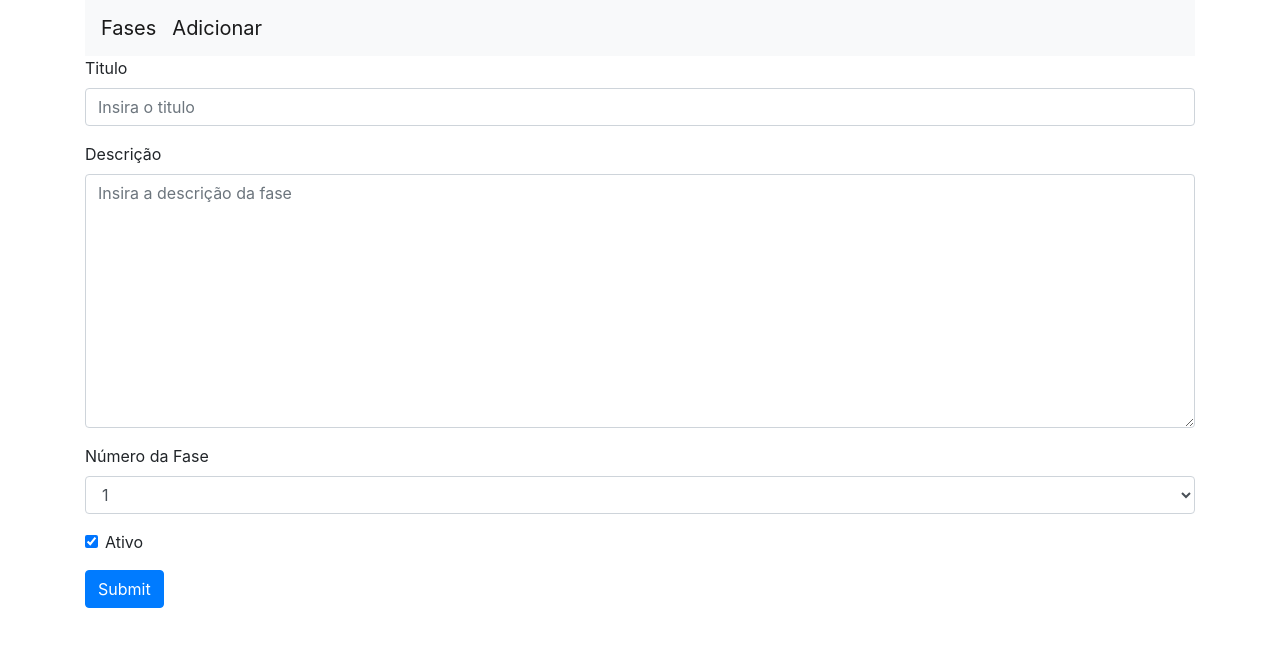
After one commit to TiagoGouvea/curso-php-2018, a PHP site: template desafio/view/fases/formAdd.html in a window 1280 px wide. The commit adds this page. Shown: the top 647 px of the page. Run offline with PHP 8.4, Linux system fonts and the light colour scheme; the template is opened without the code that fills it, so the values that code supplies are empty.

Commit message:
Criando as Fases

```diff
--- /dev/null
+++ b/desafio/view/fases/formAdd.html
@@ -0,0 +1,60 @@
+<!DOCTYPE html>
+<html lang="en">
+    <head>
+        <meta charset="UTF-8">
+        <title>Fases</title>
+        <link rel="stylesheet" href="https://stackpath.bootstrapcdn.com/bootstrap/4.1.1/css/bootstrap.min.css" integrity="sha384-WskhaSGFgHYWDcbwN70/dfYBj47jz9qbsMId/iRN3ewGhXQFZCSftd1LZCfmhktB" crossorigin="anonymous">
+    </head>
+    <body>
+        <div class="container">
+            <div class="header">
+                <nav class="navbar navbar-expand-lg navbar-light bg-light">
+                    <a class="navbar-brand" href="index.php">Fases</a>
+                    <a class="navbar-brand" href="add.php">Adicionar</a>
+                </nav>
+            </div>
+            <div class='containt'>
+                <form method="post">
+                    <div class='form-group'>
+                        <label for='title'>Titulo</label>
+                        <input type='text' class='form-control' id='title' placeholder='Insira o titulo' name='title' required >
+                    </div>
+                    <div class="form-group">
+                        <label for="description">Descrição</label>
+                        <textarea type="text" class="form-control" id="description" placeholder="Insira a descrição da fase" rows="10" name="description" required></textarea>
+                    </div>
+                    <div class="form-group">
+                        <label for="numFase">Número da Fase</label>
+                        <select class="form-control" id="numFase" name="numFase" required>
+                            <option>1</option>
+                            <option>2</option>
+                            <option>3</option>
+                            <option>4</option>
+                            <option>5</option>
+                            <option>6</option>
+                            <option>7</option>
+                            <option>8</option>
+                            <option>9</option>
+                            <option>10</option>
+                            <option>11</option>
+                            <option>12</option>
+                            <option>13</option>
+                            <option>14</option>
+                            <option>15</option>
+                            <option>16</option>
+                            <option>17</option>
+                            <option>18</option>
+                            <option>19</option>
+                            <option>20</option>
+                        </select>
+                    </div>
+                    <div class="form-group form-check">
+                        <input type="checkbox" class="form-check-input" id="status" name="status" value="1" checked>
+                        <label class="form-check-label" for="status">Ativo</label>
+                    </div>
+                    <button type="submit" class="btn btn-primary">Submit</button>
+                </form>
+            </div>
+        </div>
+    </body>
+</html>
```
Also changed, not shown: desafio/index.php (+10 -8 lines), desafio/model/Fases.php (added, +18 -0 lines), desafio/view/fases/list.php (added, +18 -0 lines).
